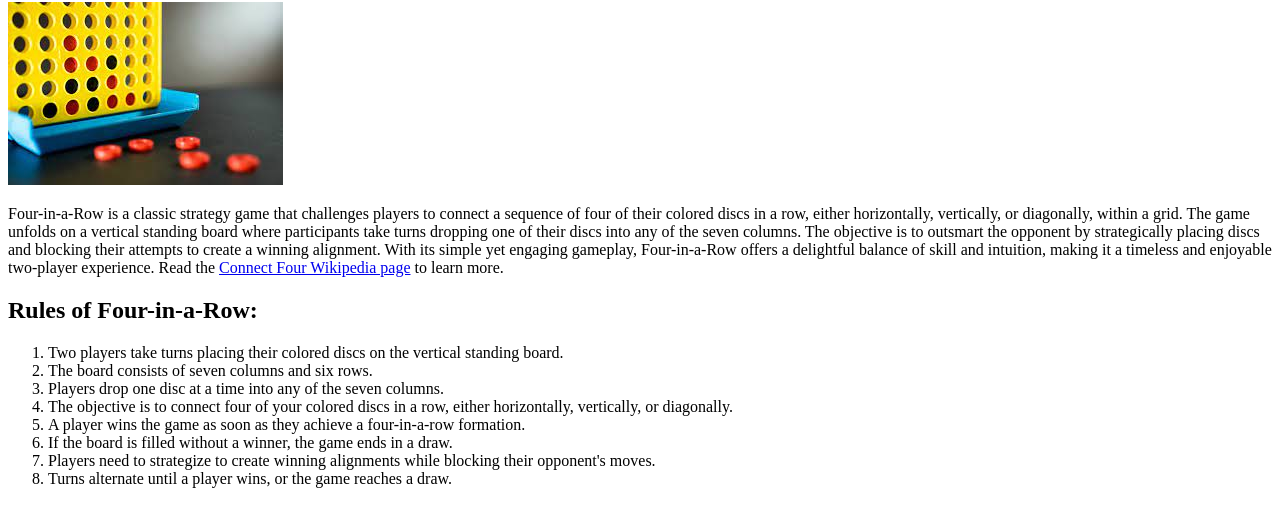
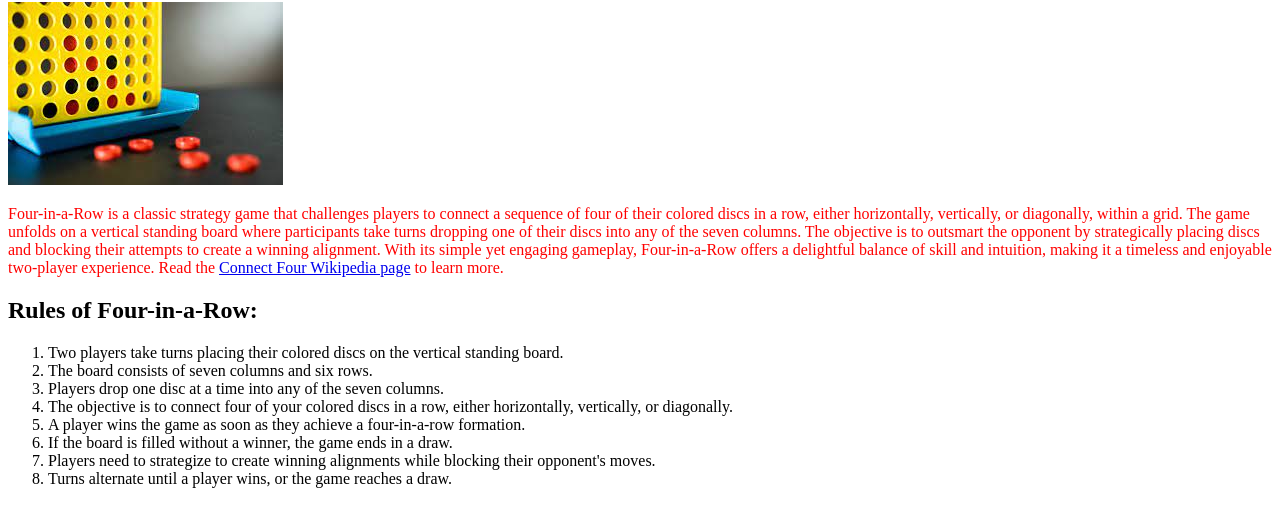
Before and after one commit to briedle/four-in-a-row-site, a plain HTML site: page index.html in a window 1280 px wide. Shown: the part 78-604 px from the top of the page. Drawn offline with Linux system fonts and the light colour scheme.

Commit message:
Add a new style sheet making the color red.

```diff
--- a/index.html
+++ b/index.html
@@ -3,6 +3,7 @@
   <head>
     <meta charset="utf-8" />
     <meta name="viewport" content="width=device-width" />
+    <link href="styles/style.css" rel="stylesheet" />
     <title>Play Four-in-a-Row! </title>
   </head>
   <body>
--- /dev/null
+++ b/styles/style.css
@@ -0,0 +1,3 @@
+p {
+    color: red;
+  }
```
